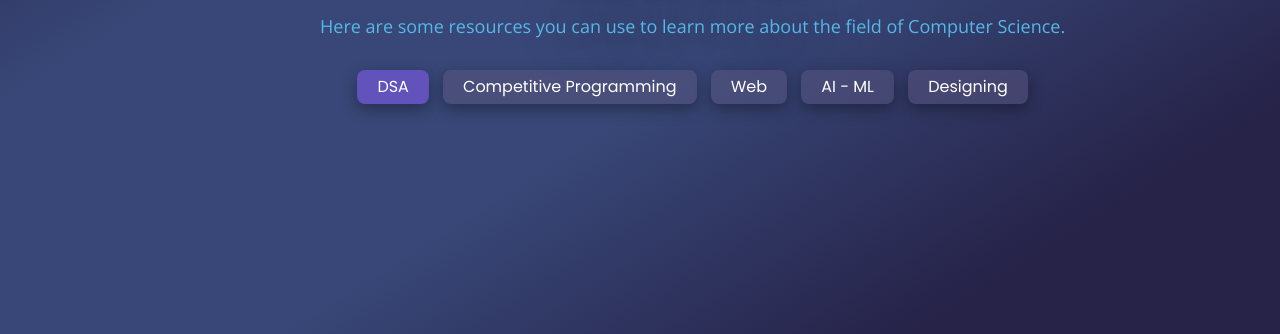
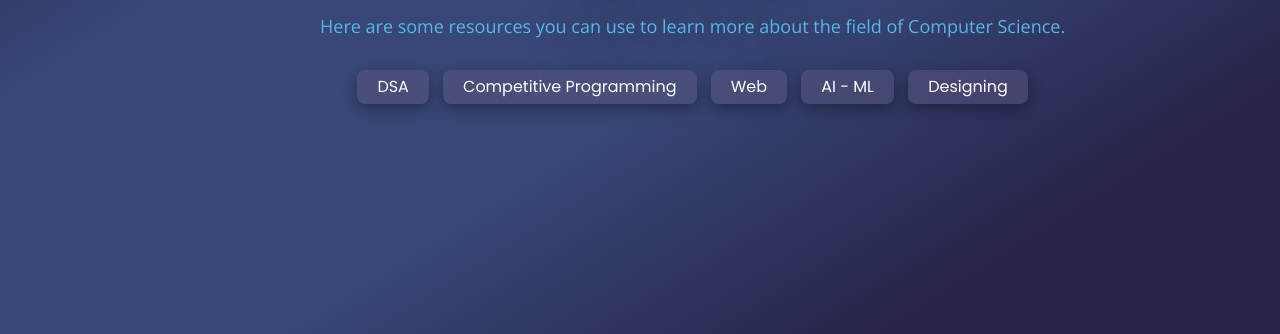
Before and after one commit to EswarBenarjee/csi-selections, a plain HTML site: page resources.html in a window 1280 px wide. Shown: the part 295-629 px from the top of the page. Drawn offline with nearby package versions, Linux system fonts and the light colour scheme.

```diff
--- a/resources.html
+++ b/resources.html
@@ -68,7 +68,7 @@
       <p>Here are some resources you can use to learn more about the field of Computer Science.</p>
 
       <div class="types">
-        <button class="bold">DSA</button> <button>Competitive Programming</button> <button>Web</button> <button>AI - ML</button> <button>Designing</button>
+        <button>DSA</button> <button>Competitive Programming</button> <button>Web</button> <button>AI - ML</button> <button>Designing</button>
       </div>
     </div>
   </section>
```
Also changed, not shown: index.html (+1 -0 lines).
